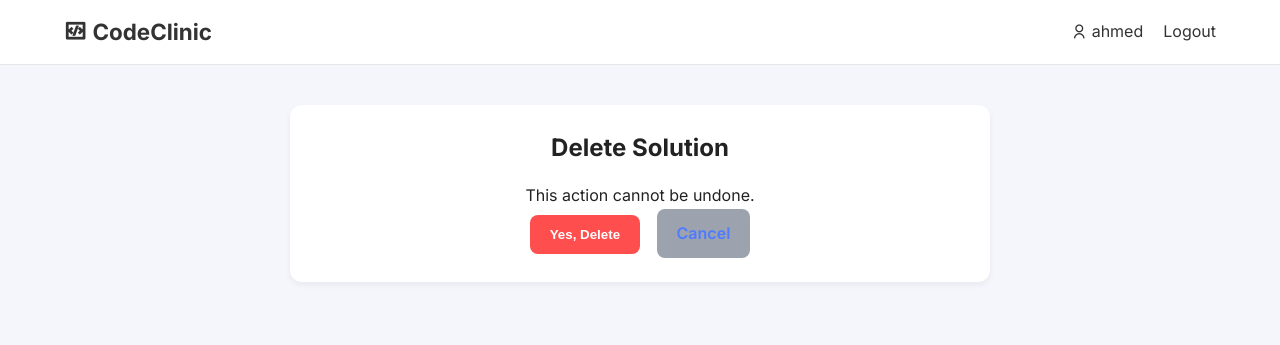
After one commit to Ahmedaziz2002/CodeClinic, a Django app: page /solution/2/delete/ in a window 1280 px wide. The commit adds this page. Shown: the top 345 px of the page. Run offline with Django 5.2, Linux system fonts and the light colour scheme; a user stored in the database is signed in; data comes from the database, SQL or seed files in the repository; both versions use the stored data as it was after the commit.

Commit message:
Second Version of The CodeClinic

```diff
--- a/main/static/css/style.css
+++ b/main/static/css/style.css
@@ -150,6 +150,7 @@ body {
 .auth-switch a {
     color: #4f46e5;
     font-weight: 600;
+    text-decoration: none;
 }
 
 .auth-switch a:hover {
@@ -307,12 +308,11 @@ body {
     box-shadow: 0 4px 12px rgba(25, 118, 210, 0.3);
 }
 
-/* --- Solutions Columns --- */
 .solutions-columns {
     display: flex;
     gap: 24px;
     margin-top: 24px;
-    height: 650px; /* fixed height for scrolling */
+    height: 650px;
 }
 
 .column {
@@ -491,13 +491,154 @@ body {
 .intent-example { background: #fff3e0; color: #e65100; }
 .intent-opinion { background: #fce4ec; color: #880e4f; }
 
-/* --- Responsive --- */
+.form-card {
+    background: #fff;
+    padding: 24px;
+    border-radius: 12px;
+    box-shadow: 0 3px 6px rgba(0,0,0,0.05);
+    max-width: 700px;
+    margin: 2rem auto;
+    text-align: center;
+}
+
+.form-card h2 {
+    font-size: 1.5rem;
+    font-weight: 700;
+    margin-bottom: 16px;
+}
+
+.form-card textarea,
+.form-card input {
+    width: 100%;
+    padding: 14px;
+    border-radius: 8px;
+    border: 1px solid #ccc;
+    font-size: 1rem;
+    margin-bottom: 16px;
+    background: #fafafa;
+    transition: 0.2s ease;
+}
+
+.form-card textarea:focus,
+.form-card input:focus {
+    border-color: #6366f1;
+    background: #fff;
+    box-shadow: 0 0 6px rgba(99,102,241,0.2);
+    outline: none;
+}
+
+.btn-submit {
+    background-color: #4e7bff;
+    color: #fff;
+    padding: 12px 20px;
+    border-radius: 8px;
+    border: none;
+    font-weight: 600;
+    cursor: pointer;
+    transition: 0.2s ease;
+}
+
+.btn-submit:hover {
+    background-color: #3b5dcc;
+    box-shadow: 0 4px 12px rgba(59,93,204,0.3);
+}
+
+.btn-danger {
+    background-color: #ff4e4e;
+    color: #fff;
+    padding: 12px 20px;
+    border-radius: 8px;
+    border: none;
+    font-weight: 600;
+    cursor: pointer;
+    transition: 0.2s ease;
+}
+
+.btn-danger:hover {
+    background-color: #e63c3c;
+    box-shadow: 0 4px 12px rgba(255,78,78,0.3);
+}
+
+.btn-cancel {
+    background-color: #9ca3af;
+    color: #fff;
+    padding: 12px 20px;
+    border-radius: 8px;
+    border: none;
+    font-weight: 600;
+    cursor: pointer;
+    margin-left: 12px;
+    transition: 0.2s ease;
+    text-decoration: none;
+    display: inline-block;
+}
+
+.btn-cancel:hover {
+    background-color: #6b7280;
+    box-shadow: 0 4px 12px rgba(107,114,128,0.3);
+    text-decoration: none;
+}
+
+.form-card a {
+    text-decoration: none;
+    color: #4e7bff;
+    font-weight: 600;
+    transition: 0.2s ease;
+}
+
+.form-card a:hover {
+    color: #3b5dcc;
+    text-decoration: none;
+}
+
 @media (max-width: 900px) {
-    .solutions-columns {
-        flex-direction: column;
-        height: auto;
+    .form-card {
+        margin: 1rem;
+        padding: 16px;
     }
-    .ai-column, .human-column {
-        max-width: 100%;
+    .btn-cancel {
+        margin-left: 0;
+        margin-top: 12px;
     }
 }
+
+.solution-actions {
+    display: flex;
+    align-items: center;
+    gap: 12px;
+    margin-top: 12px;
+    flex-wrap: wrap;
+}
+
+.solution-actions .solution-meta {
+    font-size: 0.9rem;
+    color: #666;
+}
+
+.solution-actions .btn-small {
+    padding: 6px 14px;
+    border-radius: 8px;
+    font-size: 0.9rem;
+    font-weight: 600;
+    text-decoration: none;
+    cursor: pointer;
+    transition: 0.2s ease;
+    display: inline-block;
+    color: #fff;
+    background-color: #4e7bff;
+    border: none;
+}
+
+.solution-actions .btn-small:hover {
+    background-color: #3b5dcc;
+    box-shadow: 0 3px 10px rgba(59,93,204,0.3);
+}
+
+.solution-actions .btn-small.danger {
+    background-color: #ff4e4e;
+}
+
+.solution-actions .btn-small.danger:hover {
+    background-color: #e63c3c;
+    box-shadow: 0 3px 10px rgba(255,78,78,0.3);
+}
--- /dev/null
+++ b/main/templates/delete_solution.html
@@ -0,0 +1,15 @@
+{% extends "base.html" %}
+
+{% block title %}Delete Solution{% endblock %}
+
+{% block content %}
+<div class="card form-card danger-zone">
+    <h2>Delete Solution</h2>
+    <p>This action cannot be undone.</p>
+    <form method="POST">
+        {% csrf_token %}
+        <button type="submit" class="btn-danger">Yes, Delete</button>
+        <a href="{% url 'problem_detail' solution.problem.id %}" class="btn-cancel">Cancel</a>
+    </form>
+</div>
+{% endblock %}
--- a/main/urls.py
+++ b/main/urls.py
@@ -11,4 +11,6 @@ urlpatterns = [
     path('problem/<int:problem_id>/add_solution/', views.add_human_solution, name='add_human_solution'),
     path('add_comment/<int:solution_id>/', views.add_comment, name='add_comment'),
     path('vote/<int:solution_id>/<str:vote_type>/', views.vote_solution, name='vote_solution'),
+    path("solution/<int:solution_id>/edit/", views.edit_solution, name="edit_solution"),
+    path("solution/<int:solution_id>/delete/", views.delete_solution, name="delete_solution"),
 ]
--- a/main/views.py
+++ b/main/views.py
@@ -180,6 +180,11 @@ def submit_problem(request):
 def add_human_solution(request, problem_id):
     if request.method == "POST":
         problem = get_object_or_404(Problem, id=problem_id)
+
+        if problem.user == request.user:
+            messages.error(request, "You cannot submit a human solution to your own problem.")
+            return redirect("problem_detail", problem_id=problem_id)
+
         content = request.POST.get("content")
 
         if content:
@@ -194,6 +199,7 @@ def add_human_solution(request, problem_id):
             messages.error(request, "Solution cannot be empty.")
 
     return redirect("problem_detail", problem_id=problem_id)
+
 
 
 def problem_detail(request, problem_id):
@@ -218,6 +224,38 @@ def problem_detail(request, problem_id):
         "problem": problem,
         "solutions": solutions
     })
+
+
+@login_required(login_url="login")
+def edit_solution(request, solution_id):
+    solution = get_object_or_404(Solution, id=solution_id)
+
+    if solution.ai_generated or solution.author != request.user:
+        return redirect("problem_detail", problem_id=solution.problem.id)
+
+    if request.method == "POST":
+        content = request.POST.get("content")
+        if content:
+            solution.content = content
+            solution.save()
+            return redirect("problem_detail", problem_id=solution.problem.id)
+
+    return render(request, "edit_solution.html", {"solution": solution})
+
+
+@login_required(login_url="login")
+def delete_solution(request, solution_id):
+    solution = get_object_or_404(Solution, id=solution_id)
+
+    if solution.ai_generated or solution.author != request.user:
+        return redirect("problem_detail", problem_id=solution.problem.id)
+
+    if request.method == "POST":
+        problem_id = solution.problem.id
+        solution.delete()
+        return redirect("problem_detail", problem_id=problem_id)
+
+    return render(request, "delete_solution.html", {"solution": solution})
 
 
 def home(request):
```
Also changed, not shown: main/templates/edit_solution.html (added, +15 -0 lines), main/templates/problem_detail.html (+18 -16 lines), db.sqlite3.
